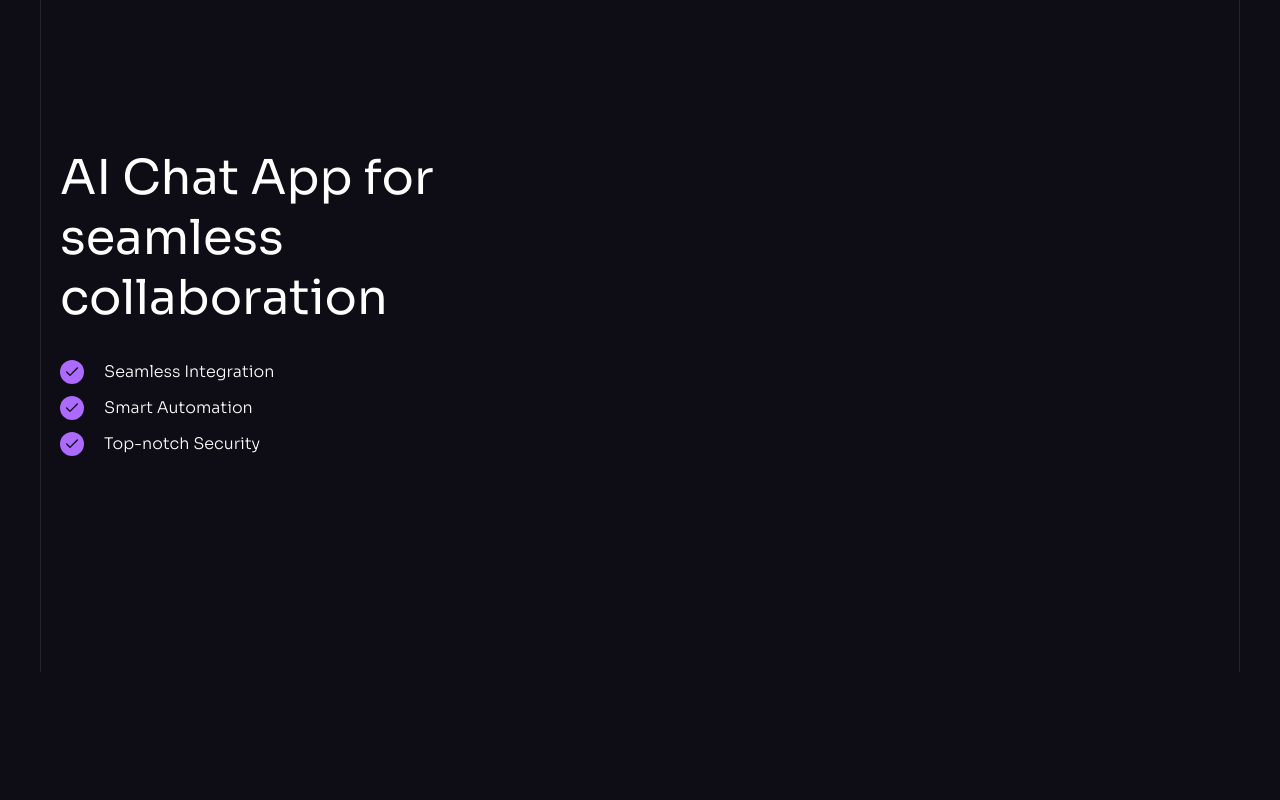
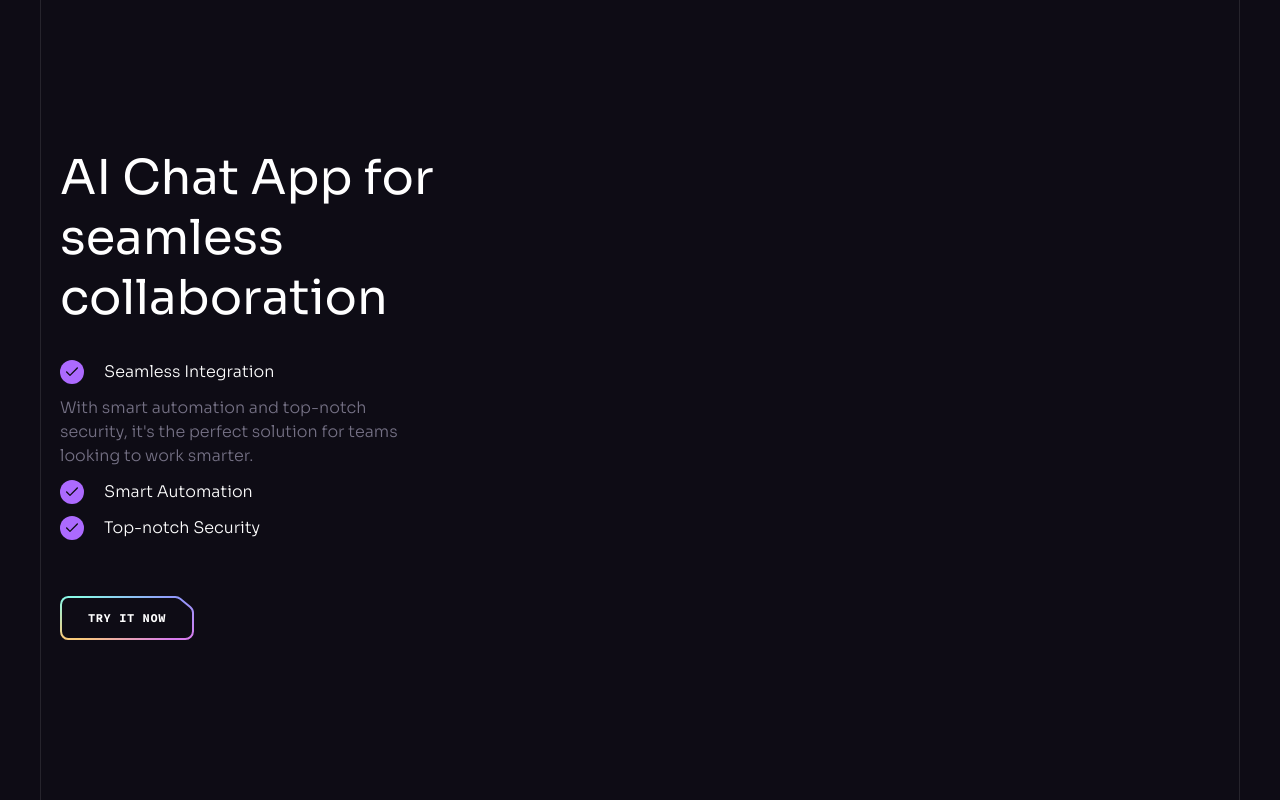
Before and after one commit to yafet-dev/brainwave, a React (Vite) app: page / in a window 1280 px wide. Shown: the part 2985-3785 px from the top of the page. Before the commit the page ends 3657 px from the top, so only its background shows below. Built offline with nearby package versions, Linux system fonts and the light colour scheme.

Commit message:
add try it now button

```diff
--- a/src/components/Collaboration.jsx
+++ b/src/components/Collaboration.jsx
@@ -1,7 +1,7 @@
 import { check } from "../assets";
 import { collabContent } from "../constants";
 import Section from "./Section";
-
+import Button from "./Button";
 function Collaboration() {
   return (
     <Section crosses>
@@ -17,9 +17,14 @@ function Collaboration() {
                   <img src={check} width={24} height={24} />
                   <h6 className="body-2 ml-5">{item.title}</h6>
                 </div>
+                {item.text && (
+                  <p className="body-2 mt-3 text-n-4">{item.text}</p>
+                )}
               </li>
             ))}
           </ul>
+
+          <Button>Try it now</Button>
         </div>
       </div>
     </Section>
```
